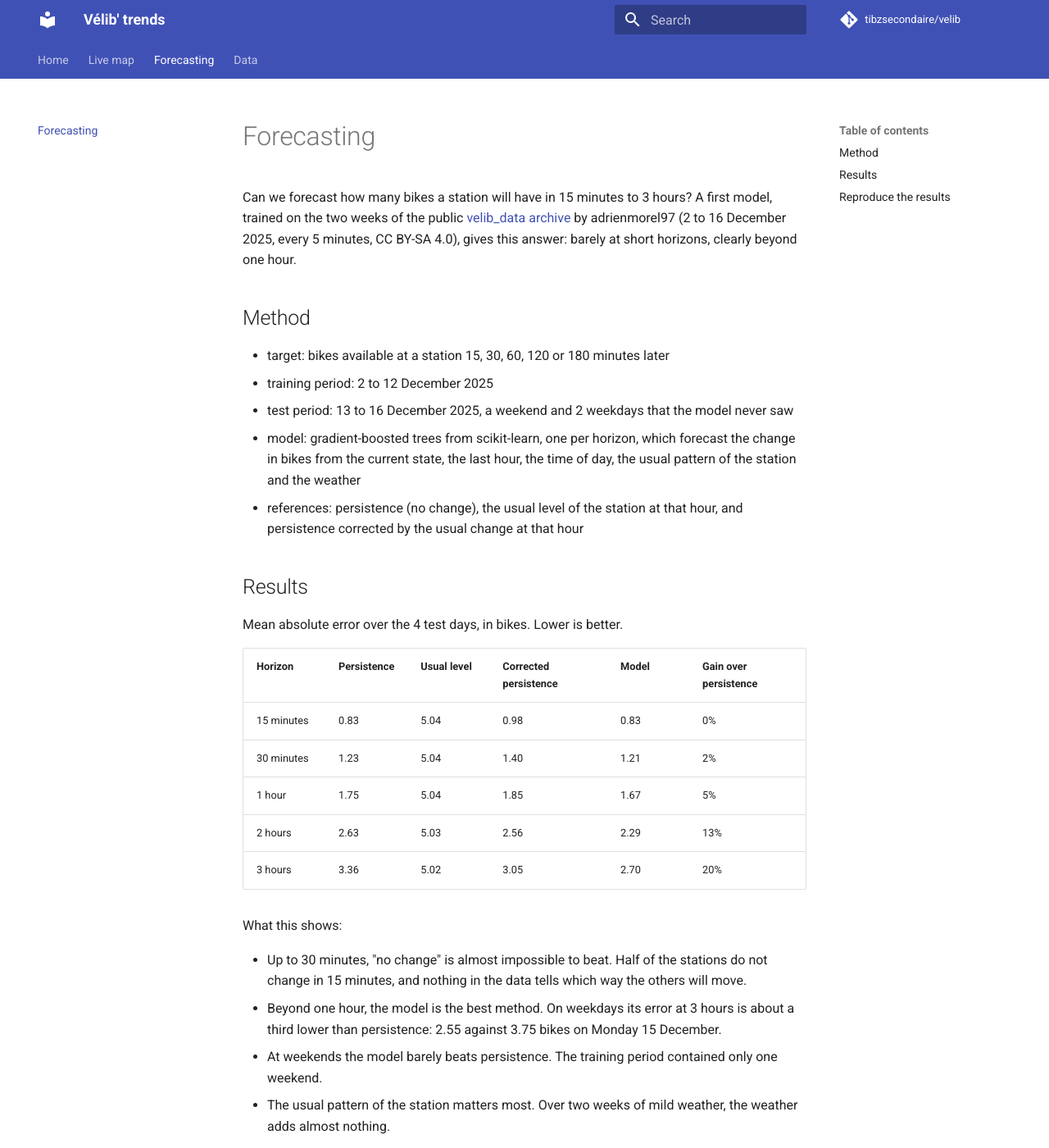
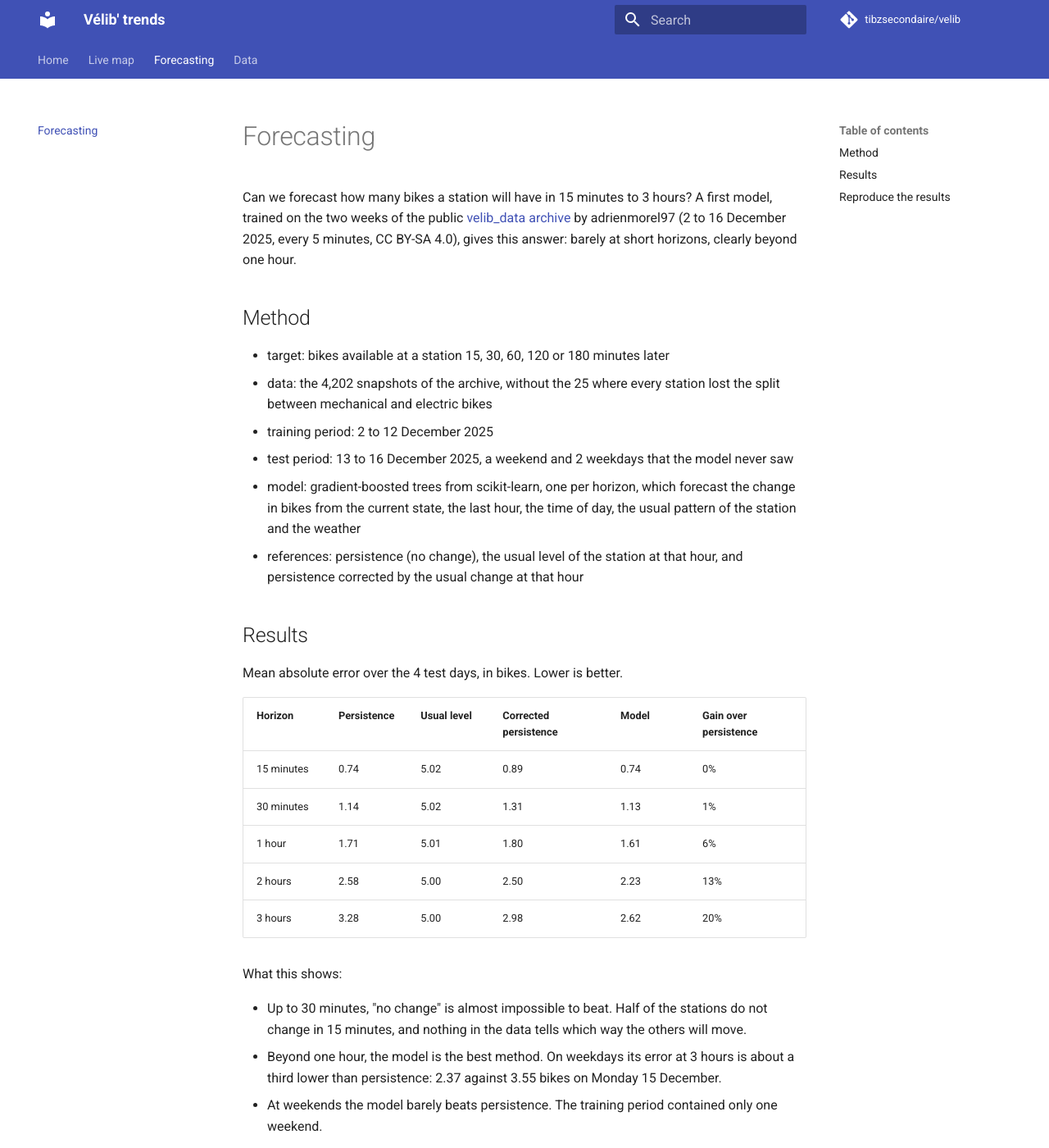
Before and after one commit to tibzsecondaire/velib, an MkDocs documentation site: the page built from docs/forecasting.md, in a window 1280 px wide and 1400 px high. Shown: the whole window at 82% size. Built offline with MkDocs 1.6.1 and Material for MkDocs 9.7.7, drawn with Linux system fonts in a browser that asks for light colours; comment, search, counter and statistics services are not loaded.

Commit message:
docs: refresh the forecasting results after the Kaggle fix
The evaluation ran again on the archive without its 25 broken
snapshots. Every error drops, by about 0.09 bike at 15 minutes, and
the conclusions hold: the model ties persistence at 15 minutes and
beats it by 1% at 30 minutes up to 20% at 3 hours. The spec also
gets the corrected data checks, recomputed on the 5-minute grid.

Co-Authored-By: Claude Opus 5.5 (1M context) <noreply@anthropic.com>

```diff
--- a/docs/forecasting.md
+++ b/docs/forecasting.md
@@ -9,6 +9,8 @@ horizons, clearly beyond one hour.
 ## Method
 
 - target: bikes available at a station 15, 30, 60, 120 or 180 minutes later
+- data: the 4,202 snapshots of the archive, without the 25 where every station lost the split
+  between mechanical and electric bikes
 - training period: 2 to 12 December 2025
 - test period: 13 to 16 December 2025, a weekend and 2 weekdays that the model never saw
 - model: gradient-boosted trees from scikit-learn, one per horizon, which forecast the change in
@@ -23,18 +25,18 @@ Mean absolute error over the 4 test days, in bikes. Lower is better.
 
 | Horizon | Persistence | Usual level | Corrected persistence | Model | Gain over persistence |
 |---|---|---|---|---|---|
-| 15 minutes | 0.83 | 5.04 | 0.98 | 0.83 | 0% |
-| 30 minutes | 1.23 | 5.04 | 1.40 | 1.21 | 2% |
-| 1 hour | 1.75 | 5.04 | 1.85 | 1.67 | 5% |
-| 2 hours | 2.63 | 5.03 | 2.56 | 2.29 | 13% |
-| 3 hours | 3.36 | 5.02 | 3.05 | 2.70 | 20% |
+| 15 minutes | 0.74 | 5.02 | 0.89 | 0.74 | 0% |
+| 30 minutes | 1.14 | 5.02 | 1.31 | 1.13 | 1% |
+| 1 hour | 1.71 | 5.01 | 1.80 | 1.61 | 6% |
+| 2 hours | 2.58 | 5.00 | 2.50 | 2.23 | 13% |
+| 3 hours | 3.28 | 5.00 | 2.98 | 2.62 | 20% |
 
 What this shows:
 
 - Up to 30 minutes, "no change" is almost impossible to beat. Half of the stations do not change
   in 15 minutes, and nothing in the data tells which way the others will move.
 - Beyond one hour, the model is the best method. On weekdays its error at 3 hours is about a third
-  lower than persistence: 2.55 against 3.75 bikes on Monday 15 December.
+  lower than persistence: 2.37 against 3.55 bikes on Monday 15 December.
 - At weekends the model barely beats persistence. The training period contained only one weekend.
 - The usual pattern of the station matters most. Over two weeks of mild weather, the weather adds
   almost nothing.
```
Also changed, not shown: docs/superpowers/specs/2026-10-06-prevision-design.md (+19 -14 lines).
